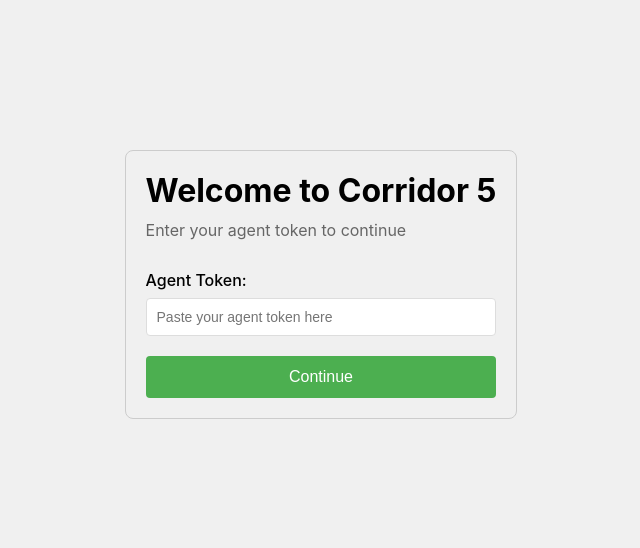
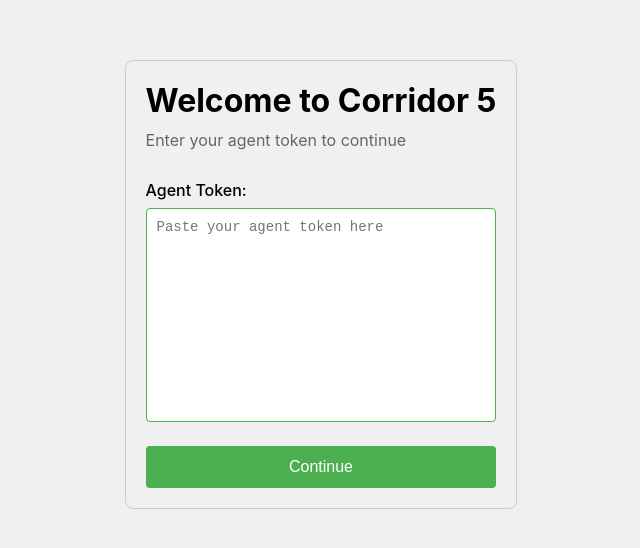
Before and after one commit to petitkriket/trading-app, a Vue app: page / in a window 1280 px wide. Shown: the part 116-664 px from the top of the page, without its empty margins (319-959 px from the left). Built offline with nearby package versions, Linux system fonts and the light colour scheme; the HTML template or start-up script is replaced by a standard one; what @tanstack/vue-query, openapi-fetch would draw is missing.

Commit message:
chore(auth form): ui improvement with autofocus and textarea

```diff
--- a/src/features/auth/components/TokenForm.vue
+++ b/src/features/auth/components/TokenForm.vue
@@ -29,12 +29,14 @@ const onSubmit = () => {
     <form @submit.prevent="onSubmit" aria-label="Login form">
       <div class="form-group">
         <label for="token">Agent Token:</label>
-        <input
+        <textarea
           id="token"
           v-model="tokenInput"
-          type="text"
           name="token"
+          rows="12"
+          autofocus
           placeholder="Paste your agent token here"
+          aria-label="Agent Token"
           autocomplete="off"
           :aria-invalid="!!error"
           aria-describedby="token-error"
@@ -76,16 +78,17 @@ label {
   font-weight: 500;
 }
 
-input {
+#token {
   width: 100%;
   padding: 10px;
   border: 1px solid #ddd;
   border-radius: 4px;
   font-size: 14px;
   box-sizing: border-box;
+  resize: none;
 }
 
-input:focus {
+#token:focus {
   outline: none;
   border-color: #4caf50;
 }
@@ -96,7 +99,7 @@ input:focus {
   font-size: 14px;
 }
 
-button {
+button[type='submit'] {
   width: 100%;
   padding: 12px;
   background-color: #4caf50;
@@ -107,7 +110,7 @@ button {
   cursor: pointer;
 }
 
-button:hover {
+button[type='submit']:hover {
   background-color: #45a049;
 }
 </style>
```
